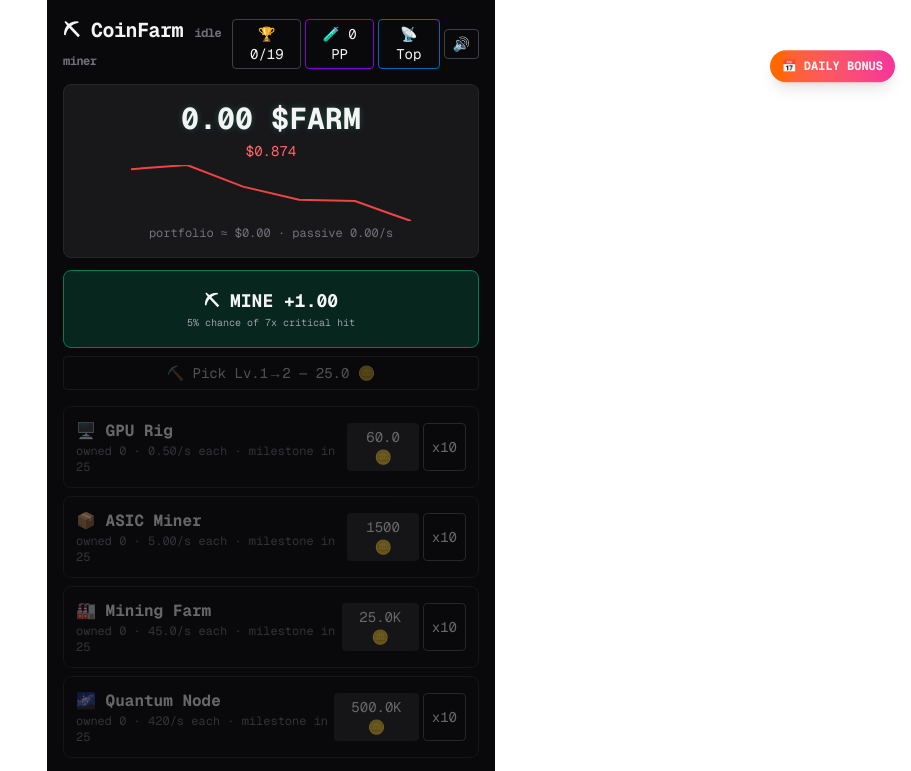
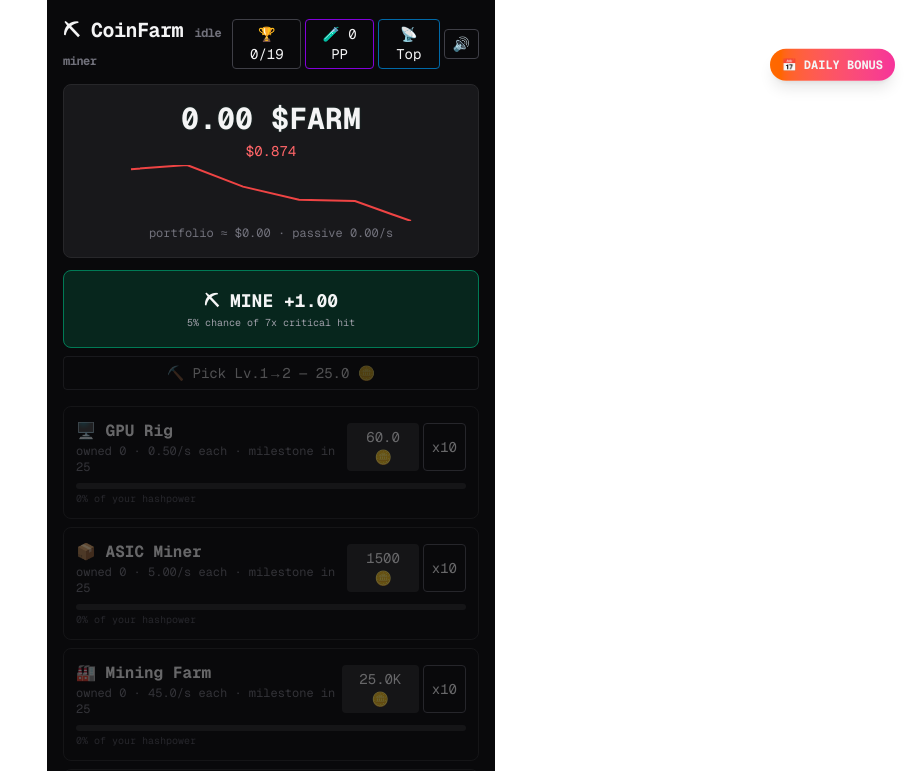
Before and after one commit to wolfgang1211/coinfarm, a Next.js app: page / in a window 1280 px wide. Shown: the top 771 px of the page, without its empty margins (369-1280 px from the left). Built offline with nearby package versions, Linux system fonts and the light colour scheme.

Commit message:
Wave 10: hashpower share bars on upgrades

```diff
--- a/src/app/page.tsx
+++ b/src/app/page.tsx
@@ -374,11 +374,18 @@ export default function Home() {
 
       {/* upgrades */}
       <div className="mt-4 space-y-2">
-        {UPGRADE_DEFS.map((def) => {
+        {(() => {
+          const contributions = UPGRADE_DEFS.map((def) => {
+            const owned = state.upgrades[def.id];
+            return def.rate * owned * Math.pow(2, Math.floor(owned / 25));
+          });
+          const total = contributions.reduce((a, b) => a + b, 0) || 1;
+          return UPGRADE_DEFS.map((def, idx) => {
             const owned = state.upgrades[def.id];
             const cost = upgradeCost(def.id, owned);
             const afford = state.coins >= cost;
             const toNextMilestone = 25 - (owned % 25);
+            const share = (contributions[idx] / total) * 100;
             return (
               <div key={def.id} className={`rounded-lg border p-3 ${afford ? "border-zinc-700" : "border-zinc-800 opacity-40"}`}>
                 <div className="flex justify-between items-center">
@@ -393,9 +400,15 @@ export default function Home() {
                     <button onClick={() => buyUpgrade(def.id, 10)} disabled={state.coins < bulkCost(def.id, owned, 10)} className="rounded border border-zinc-600 px-2 py-1 text-sm enabled:hover:border-emerald-500">x10</button>
                   </div>
                 </div>
+                {/* production share bar */}
+                <div className="mt-2 h-1.5 rounded bg-zinc-800 overflow-hidden">
+                  <div className="h-full bg-emerald-600/70" style={{ width: `${share}%` }} />
+                </div>
+                <div className="mt-0.5 text-[10px] text-zinc-600">{share.toFixed(0)}% of your hashpower</div>
               </div>
             );
-        })}
+          });
+        })()}
       </div>
 
       {/* market trading */}
```
Lines whose indentation alone changed are shown as unchanged.
